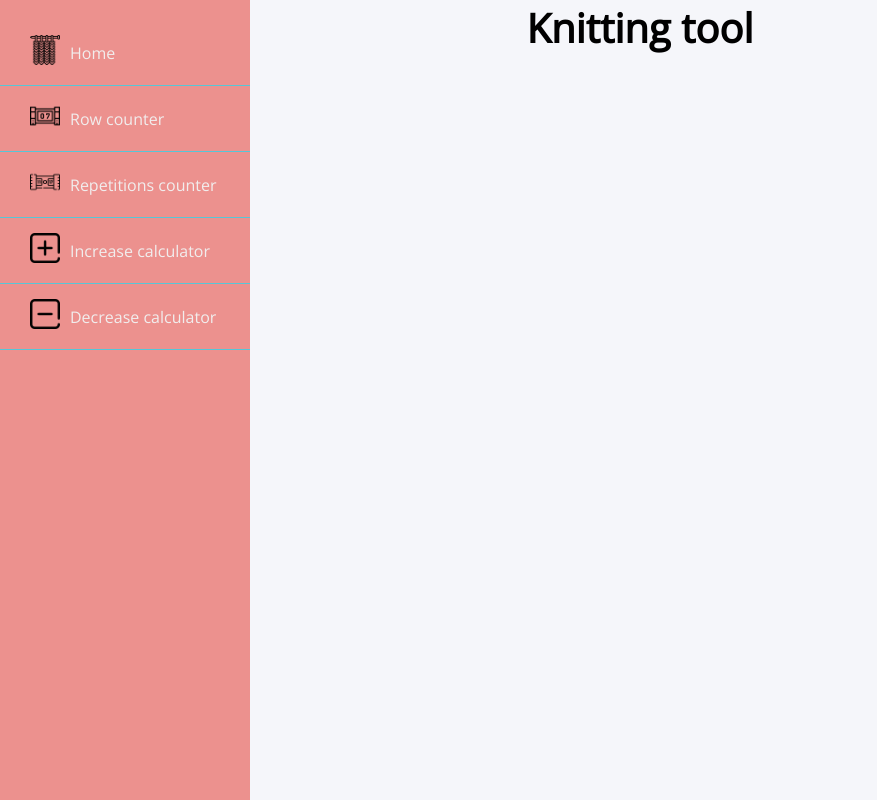
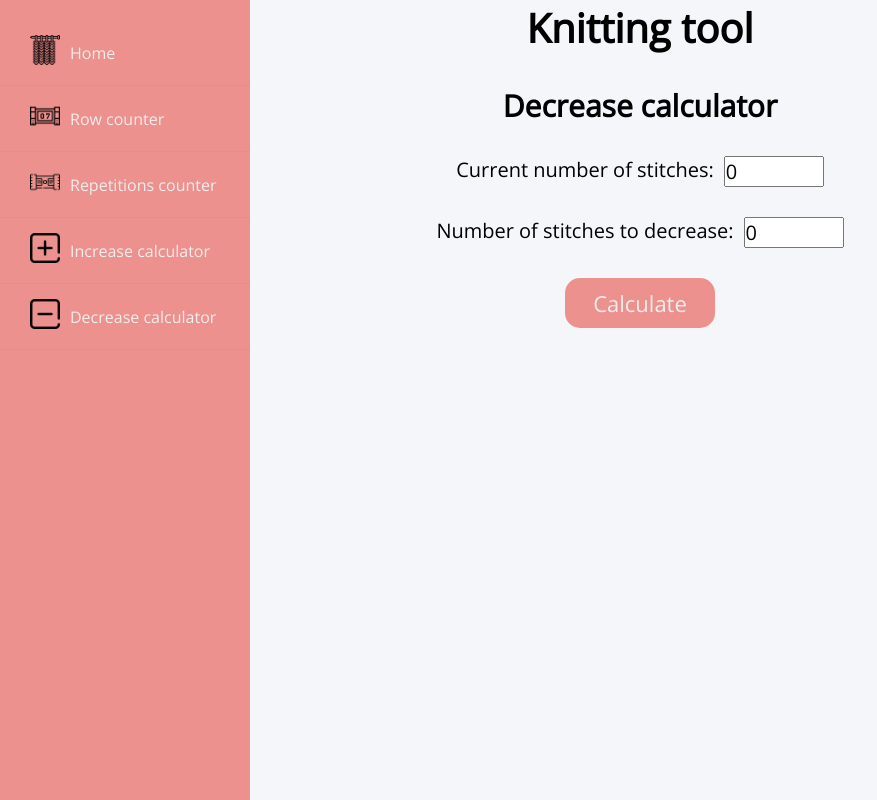
Before and after one commit to GamaRafa/knitting-tool, a React (Vite) app in the folder reactapp/: page / in a window 1280 px wide. Both pictures are taken after a click on the link "Decrease calculator". Shown: the whole page, without its empty margins (0-877 px from the left). Built offline with nearby package versions, Linux system fonts and the light colour scheme.

Commit message:
created decrease calculator

```diff
--- a/reactapp/src/App/App.jsx
+++ b/reactapp/src/App/App.jsx
@@ -3,6 +3,7 @@ import './App.css'
 
 import { Home } from '../Home/Home.jsx'
 import { RowCounter } from '../Row-counter/Row-counter.jsx'
+import { Decrease } from '../Decrease/Decrease.jsx'
 
 import fabric from '../icons/fabric.png'
 import minus from '../icons/minus.png'
@@ -11,16 +12,25 @@ import row_counter from '../icons/row-counter.png'
 import row_rep from '../icons/row-rep.png'
 
 export function App(){
-    const [ showHome, setShowHome ] = useState(false)
+    const [ showHome, setShowHome ] = useState(true)
     const [ showCounter, setShowCounter] = useState(false)
+    const [ showDecrease, setShowDecrease ] = useState(false)
 
     const handleClickHome = () => {
         setShowHome(true)
         setShowCounter(false)
+        setShowDecrease(false)
     }
     const handleClickCounter = () => {
         setShowHome(false)
         setShowCounter(true)
+        setShowDecrease(false)
+    }
+
+    const handleClickDecrease = () => {
+        setShowHome(false)
+        setShowCounter(false)
+        setShowDecrease(true)
     }
 
     return(
@@ -53,7 +63,7 @@ export function App(){
                         </a>
                     </li>
                     <li>
-                        <a href="#">
+                        <a onClick={handleClickDecrease} href="#">
                             <span className='icon'><img src={minus} alt="" /></span>
                             <span>Decrease calculator</span>
                         </a>
@@ -63,6 +73,7 @@ export function App(){
             <div className='content'>
                 {showHome && <Home />}
                 {showCounter && <RowCounter />}
+                {showDecrease && <Decrease />}
             </div>
         </div>
     )
--- /dev/null
+++ b/reactapp/src/Decrease/Decrease.css
@@ -0,0 +1,19 @@
+.container{
+    margin-top: 30px;
+    font-size: 20px;
+}
+
+#divTotal, #divDecrease, #divbtn, #instructions{
+    margin-top: 30px;
+    display: flex;
+    justify-content: center;
+}
+
+.input{
+    font-size: 20px;
+    width: 100px;
+}
+
+.label{
+    margin-right: 10px;
+}
--- /dev/null
+++ b/reactapp/src/Decrease/Decrease.jsx
@@ -0,0 +1,53 @@
+import { useState, useEffect } from 'react'
+import './Decrease.css'
+
+export function Decrease(){
+
+    const [ total, setTotal ] = useState(0)
+    const handleTotalChange = (event) => {
+        setTotal(event.target.value)
+    }
+
+    const [ decreases, setDecreases ] = useState(0)
+    const handleDecreasesChange = (event) => {
+        setDecreases(event.target.value)
+    }
+
+    let frequency = Math.floor(total / decreases)
+    let remainder = total % decreases
+    let remainderDistributed    //result of if...else
+    let instructions = ''
+
+    if (remainder % 2 === 0){   //for even remainder
+        remainderDistributed = remainder / 2
+        instructions = `Work the first ${remainderDistributed} stitches, *k${frequency - 2}, k2tog* ${decreases} times, work the remaining ${remainderDistributed} stitches.`
+        } else {
+        remainderDistributed = Math.floor(remainder / 2)    //for odd remainder
+        instructions = `Work the first ${remainderDistributed} stitches, *k${frequency - 2}, k2tog* ${decreases} times, work the remaining ${remainderDistributed + 1} stitches.`
+        }
+
+        const [ result, setResult ] = useState()
+        const handleClickCalculate = () => {
+            setResult(instructions)
+        }
+
+    return(
+        <div className="container">
+            <h2>Decrease calculator</h2>
+            <div id="divTotal">
+                <label htmlFor="totalStitches" className='label'>Current number of stitches: </label>
+                <input type="number" value={total} onChange={handleTotalChange} className='input' id='totalStitches' />
+            </div>
+            <div id="divDecrease">
+                <label htmlFor="decreases" className='label'>Number of stitches to decrease: </label>
+                <input type="number" value={decreases} onChange={handleDecreasesChange} className='input' id='decreases' />
+            </div>
+            <div id="divbtn">
+                <button onClick={handleClickCalculate} className='button' id='calculate'>Calculate</button>
+            </div>
+            <div id="instructions">
+                {result}
+            </div>
+        </div>
+    )
+}
--- a/reactapp/src/Row-counter/Row-counter.css
+++ b/reactapp/src/Row-counter/Row-counter.css
@@ -21,7 +21,7 @@
 
 button{
     height: 50px;
-    width: 100px;
+    width: 150px;
     border: none;
     border-radius: 15px;
     background: #ec918e;
--- a/reactapp/src/Row-counter/Row-counter.jsx
+++ b/reactapp/src/Row-counter/Row-counter.jsx
@@ -7,7 +7,7 @@ export function RowCounter(){
 
     return(
         <div className='container'>
-        <h2>Row counter</h2>
+            <h2>Row counter</h2>
             <div id="count">{count}</div>
             <div id="buttons">
                 <button id="plus" onClick={() => setCount(count + 1)}>+</button>
```
Also changed, not shown: 1 other file (tests, documents, lock files or other folders).
